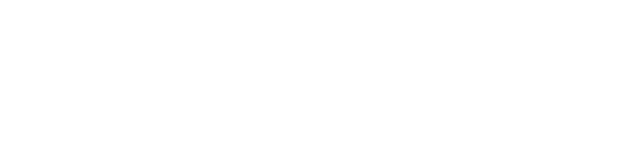
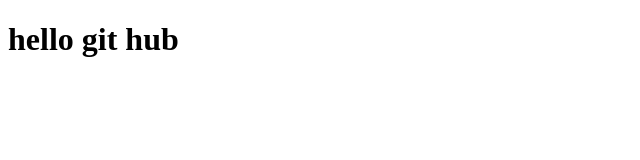
Before and after one commit to shofiulmd/Good-day, a plain HTML site: page index.html in a window 1280 px wide. Shown: the whole page, without its empty margins (0-640 px from the left). Drawn offline with Linux system fonts and the light colour scheme.

Commit message:
first commit

```diff
--- a/index.html
+++ b/index.html
@@ -3,9 +3,9 @@
 <head>
     <meta charset="UTF-8">
     <meta name="viewport" content="width=device-width, initial-scale=1.0">
-    <title>Good-day</title>
+    <title>Good-dau</title>
 </head>
 <body>
-
+    <h1>hello git hub </h1>
 </body>
 </html>
```
